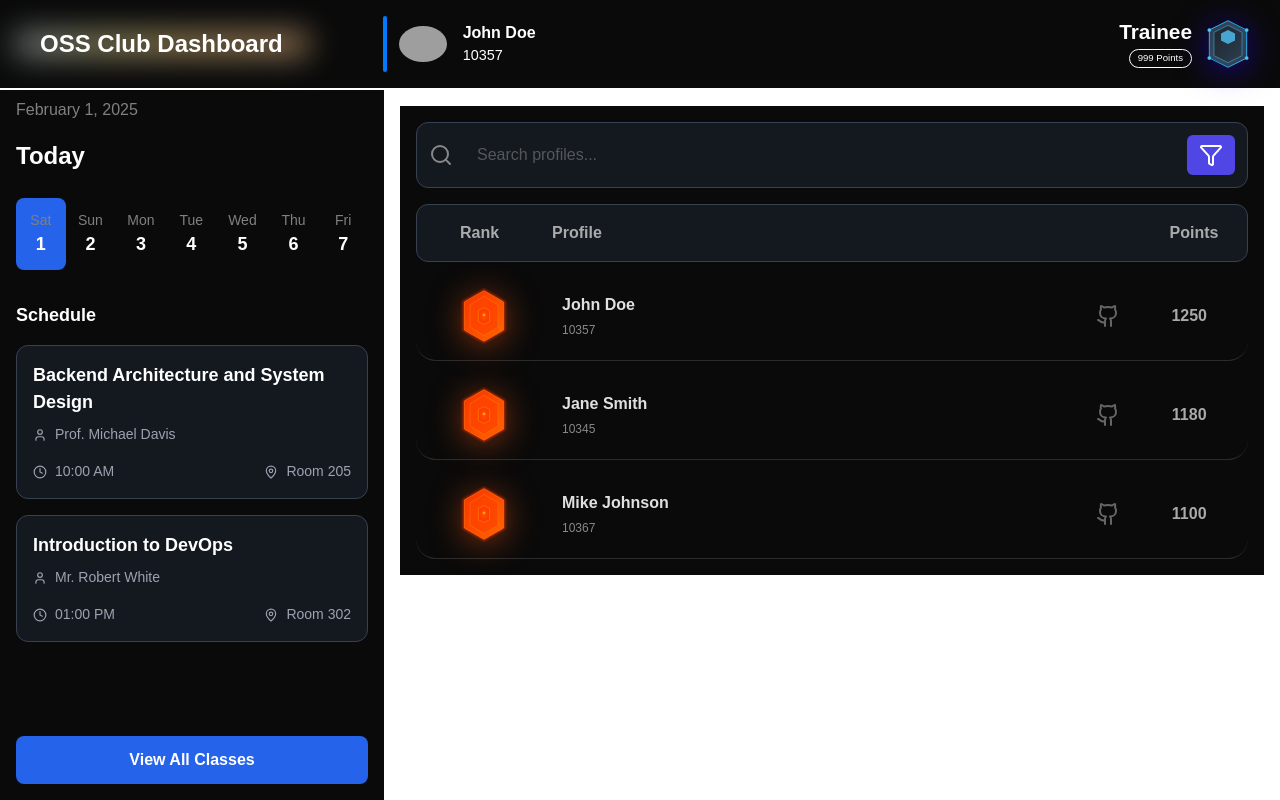
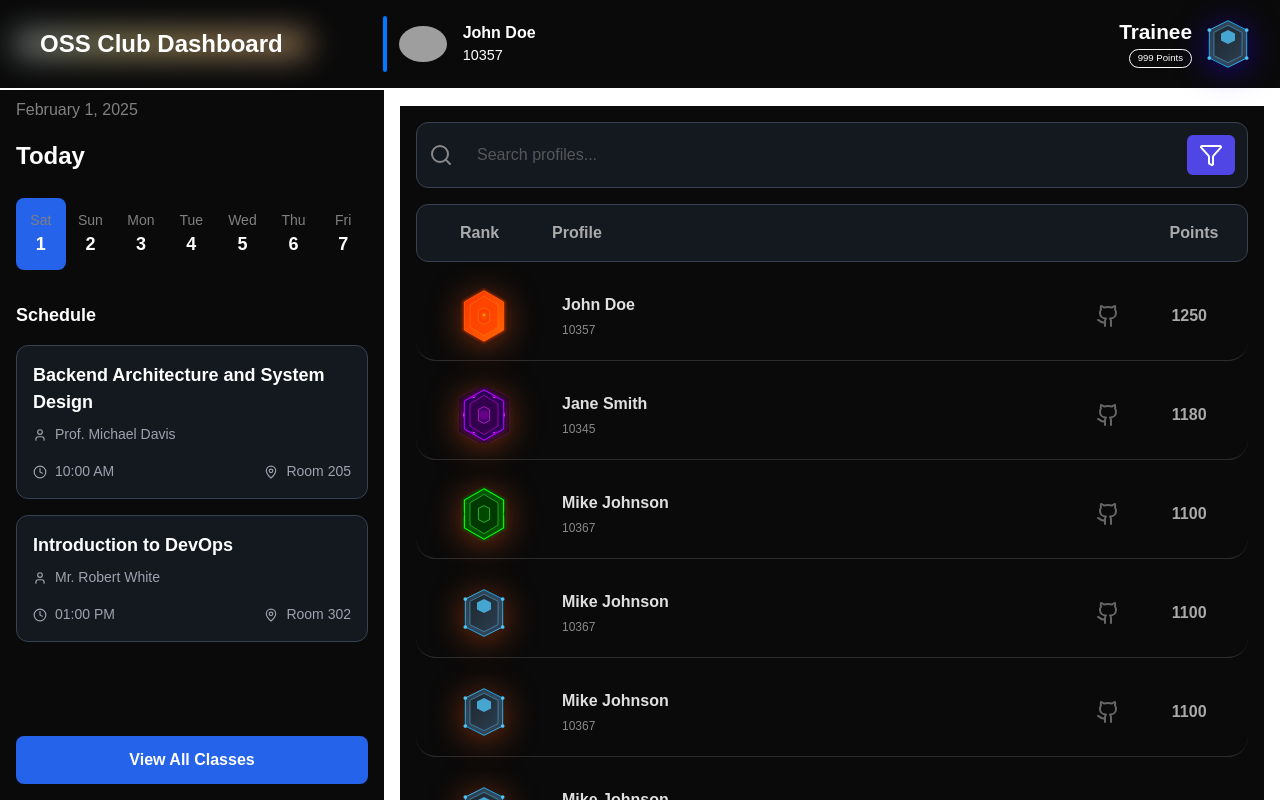
Before and after one commit to visy-ani/Grunfeld-Dashboard, a Next.js app: page /dashboard in a window 1280 px wide. Built offline with nearby package versions, Linux system fonts and the light colour scheme; grey boxes are pictures that could not be loaded.

Commit message:
Add badge components and enhance user display in SearchPanel

```diff
--- a/components/SearchPanel/SearchPanel.tsx
+++ b/components/SearchPanel/SearchPanel.tsx
@@ -6,11 +6,11 @@ import Input from "@/ui/Input";
 import Button from "@/ui/Button";
 import { Search, Filter, Github } from "lucide-react";
 import Checkbox from "@/ui/CheckBox";
-// import Bronze from "@/ui/Badges/Common";
-// import Rare from "@/ui/Badges/Rare"
-// import Epic from "@/ui/Badges/Epic";
+import Common from "@/ui/Badges/Common";
+import Rare from "@/ui/Badges/Rare"
+import Epic from "@/ui/Badges/Epic";
+import Legendary from "@/ui/Badges/Legendary";
 import Link from "next/link";
-import Legendary from "@/ui/Badges/Legendary";
 
 interface User {
   id: number;
@@ -27,6 +27,13 @@ interface FilterState {
   academicYears: number[];
   pointsRanges: string[];
 }
+
+const getBadgeComponent = (points: number, rank: number) => {
+  if (rank === 1) return <Legendary />;
+  if (rank === 2) return <Epic />;
+  if (rank === 3) return <Rare />;
+  return <Common />;
+};
 
 const sampleUsers: User[] = [
   {
@@ -59,6 +66,37 @@ const sampleUsers: User[] = [
     profileImage: "/api/placeholder/100/100",
     githubProfile: "https://github.com/mikejohnson",
   },
+  {
+    id: 4,
+    name: "Mike Johnson",
+    username: "mike_johnson",
+    rollNumber: "10367",
+    academicYear: 2024,
+    points: 1100,
+    profileImage: "/api/placeholder/100/100",
+    githubProfile: "https://github.com/mikejohnson",
+  },
+  {
+    id: 5,
+    name: "Mike Johnson",
+    username: "mike_johnson",
+    rollNumber: "10367",
+    academicYear: 2024,
+    points: 1100,
+    profileImage: "/api/placeholder/100/100",
+    githubProfile: "https://github.com/mikejohnson",
+  },
+  {
+    id: 6,
+    name: "Mike Johnson",
+    username: "mike_johnson",
+    rollNumber: "10367",
+    academicYear: 2024,
+    points: 1100,
+    profileImage: "/api/placeholder/100/100",
+    githubProfile: "https://github.com/mikejohnson",
+  },
+
 ];
 
 const SearchPanel: React.FC = () => {
@@ -175,18 +213,10 @@ const SearchPanel: React.FC = () => {
         <div className={styles.headerPoints}>Points</div>
       </div>
 
-      {filteredUsers.map((user) => (
+      {filteredUsers.map((user,index) => (
         <div key={user.id} className={styles.userRow}>
-          {/* <Image
-            src={user.profileImage}
-            alt={`${user.name}'s profile`}
-            className={styles.profileImage}
-            width={100}
-            height={100}
-            priority
-          /> */}
           <div className={styles.badge}>
-            <Legendary />
+          {getBadgeComponent(user.points, index + 1)}
           </div>
           <div className={styles.profileDetails}>
             <Link
```
